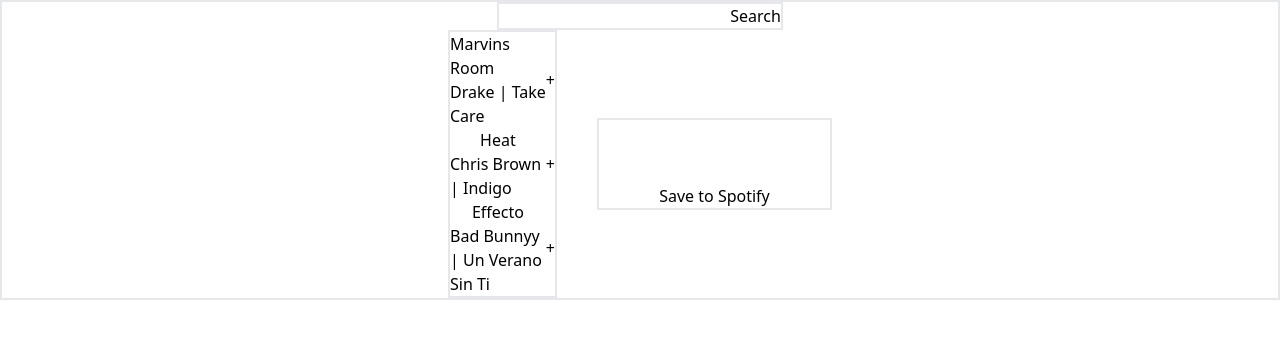
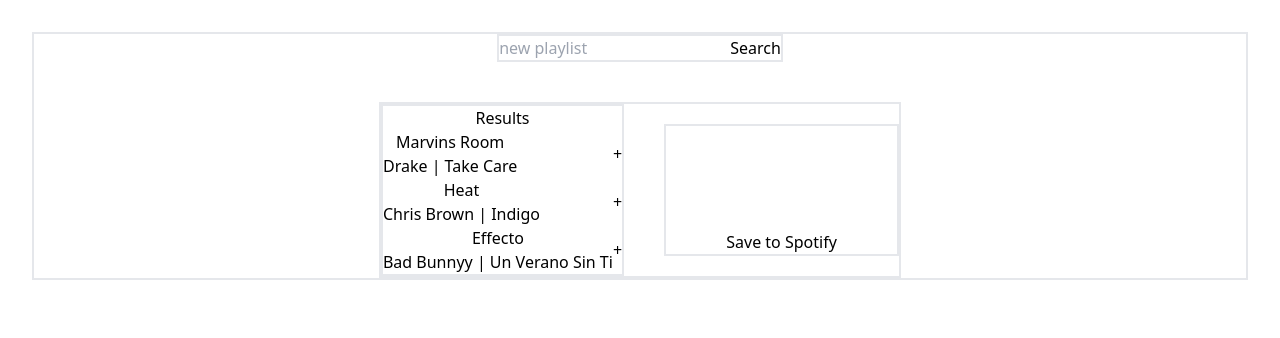
Before and after one commit to Alfredo90/jamming-spotify, a React (Vite) app: page / in a window 1280 px wide. Shown: the top 338 px of the page. Built offline with nearby package versions, Linux system fonts and the light colour scheme.

Commit message:
block with adding track to new list

```diff
--- a/src/App.jsx
+++ b/src/App.jsx
@@ -1,21 +1,44 @@
-import { useState } from "react";
-
+import { createContext, useState } from "react";
+import "./App.css";
 import dummyData from "./dummyData";
 import SearchBar from "./components/SearchBar/SearchBar";
 import SearchResults from "./components/SearchResults/SearchResults";
 import Playlist from "./components/Playlist/Playlist";
+
+export const Data = createContext();
+
 const App = () => {
-  const [searchList, setSearchList] = useState(dummyData);
+  const [searchTrackList, setSearchTrackList] = useState(dummyData);
+  const [playlistName, setPlaylistName] = useState("");
+  const [playlistTracks, setPlaylistTracks] = useState([]);
+  // console.log(playlistTracks);
+
+  const addTrack = (track) => {
+    const isTrackAdded = playlistTracks.find((savedTrack) => {
+      savedTrack.id === track.id
+        ? console.log(setPlaylistTracks((prev) => [...prev, track]))
+        : playlistTracks;
+    });
+    console.log(isTrackAdded);
+    return isTrackAdded;
+  };
+  console.log(addTrack(3));
 
   return (
-    <main className="border-2 flex flex-col justify-center items-center">
-      <div className="border-2">
-        <SearchBar />
-      </div>
-      <div className="  flex flex-row justify-center items-center gap-10 max-w-96 max-h-96">
-        <SearchResults searchList={searchList} />
-        <Playlist />
-      </div>
+    <main className="border-2 flex flex-col justify-center items-center max-w-full max-h-full gap-10">
+      <Data.Provider value={{ searchTrackList, setSearchTrackList, addTrack }}>
+        <div className="border-2">
+          <SearchBar />
+        </div>
+        <div className="  flex flex-row justify-center items-center gap-10 border-2">
+          <SearchResults />
+          <Playlist
+            playlistName={playlistName}
+            setPlaylistName={setPlaylistName}
+            playlistTracks={playlistTracks}
+          />
+        </div>
+      </Data.Provider>
     </main>
   );
 };
--- a/src/components/Playlist/Playlist.jsx
+++ b/src/components/Playlist/Playlist.jsx
@@ -1,9 +1,20 @@
 import React from "react";
+import PlaylistTrack from "../PlaylistTrack/PlaylistTrack";
 
-const Playlist = () => {
+const Playlist = ({ playlistName, setPlaylistName, playlistTracks }) => {
+  // console.log(playlistName);
+  const namePlaylistHandler = ({ target }) => {
+    setPlaylistName(target.value);
+  };
   return (
     <div className="flex flex-col gap-10 border-2">
-      <input type="text" />
+      <input onChange={namePlaylistHandler} value={playlistName} type="text" />
+      {playlistName}
+      <ul>
+        {playlistTracks.map((track) => (
+          <PlaylistTrack key={track.id} track={track} />
+        ))}
+      </ul>
       <button type="submit">Save to Spotify</button>
     </div>
   );
--- /dev/null
+++ b/src/components/PlaylistTrack/PlaylistTrack.jsx
@@ -0,0 +1,17 @@
+import React from "react";
+
+const PlaylistTrack = ({ track: { id, name, artist, album } }) => {
+  return (
+    <li className="flex justify-between items-center ">
+      <span className="flex flex-col justify-center items-center">
+        <h1>{name}</h1>
+        <h2>
+          {artist} | {album}
+        </h2>
+      </span>
+      <button>-</button>
+    </li>
+  );
+};
+
+export default PlaylistTrack;
--- a/src/components/SearchBar/SearchBar.jsx
+++ b/src/components/SearchBar/SearchBar.jsx
@@ -3,12 +3,17 @@
 const SearchBar = () => {
   const [searchTerm, setSearchTerm] = useState("");
 
-  const searchHandle = ({ target }) => {
+  const searchHandler = ({ target }) => {
     setSearchTerm(target.value);
   };
   return (
     <div className="flex justify-center items-center ">
-      <input onChange={searchHandle} value={searchTerm} type="text" />
+      <input
+        placeholder="new playlist"
+        onChange={searchHandler}
+        value={searchTerm}
+        type="text"
+      />
       {searchTerm}
       <button type="submit">Search</button>
     </div>
--- a/src/components/SearchResults/SearchResults.jsx
+++ b/src/components/SearchResults/SearchResults.jsx
@@ -1,11 +1,11 @@
 import React from "react";
 import Tracklist from "../Tracklist/Tracklist";
 
-const SearchResults = ({ searchList }) => {
-  console.log(searchList);
+const SearchResults = () => {
   return (
     <div className="border-2">
-      <Tracklist searchList={searchList} />
+      <h1>Results</h1>
+      <Tracklist />
     </div>
   );
 };
--- a/src/components/Track/Track.jsx
+++ b/src/components/Track/Track.jsx
@@ -1,6 +1,14 @@
-import React from "react";
+import React, { useContext } from "react";
+import { Data } from "../../App";
 
-const Track = ({ list: { id, album, artist, name } }) => {
+const Track = ({ track: { id, album, artist, name } }) => {
+  console.log(id);
+  const { addTrack } = useContext(Data);
+
+  const addOn = (id) => {
+    addTrack(id);
+  };
+
   return (
     <li className="flex justify-between items-center ">
       <span className="flex flex-col justify-center items-center">
@@ -9,7 +17,7 @@
           {artist} | {album}
         </h2>
       </span>
-      <button>+</button>
+      <button onClick={addOn}>+</button>
     </li>
   );
 };
--- a/src/components/Tracklist/Tracklist.jsx
+++ b/src/components/Tracklist/Tracklist.jsx
@@ -1,11 +1,13 @@
-import React from "react";
+import React, { useContext } from "react";
+import { Data } from "../../App";
 import Track from "../Track/Track";
-const Tracklist = ({ searchList }) => {
-  console.log(searchList);
+const Tracklist = () => {
+  const { searchTrackList, setSearchTrackList } = useContext(Data);
+  console.log(searchTrackList);
   return (
     <ul>
-      {searchList.map((list) => (
-        <Track key={list.id} list={list} />
+      {searchTrackList.map((track) => (
+        <Track key={track.id} track={track} />
       ))}
     </ul>
   );
```
